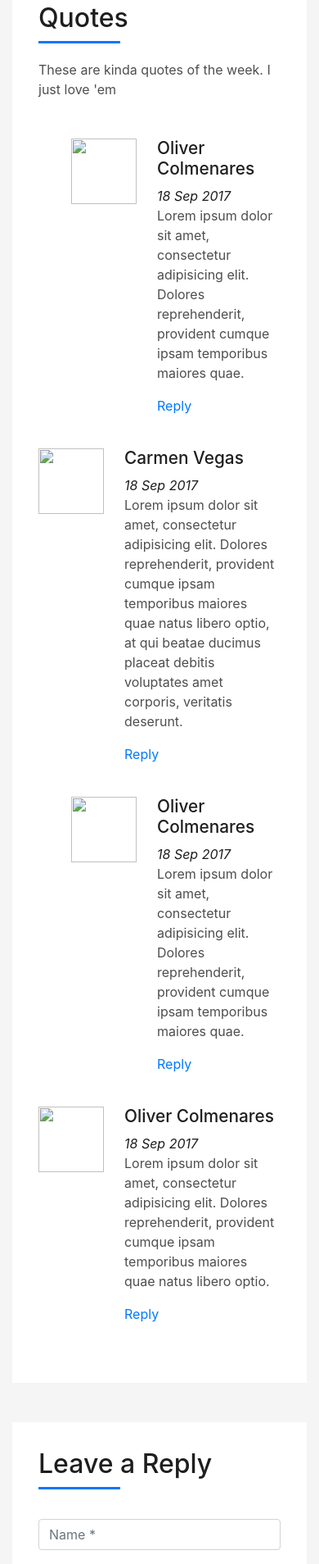
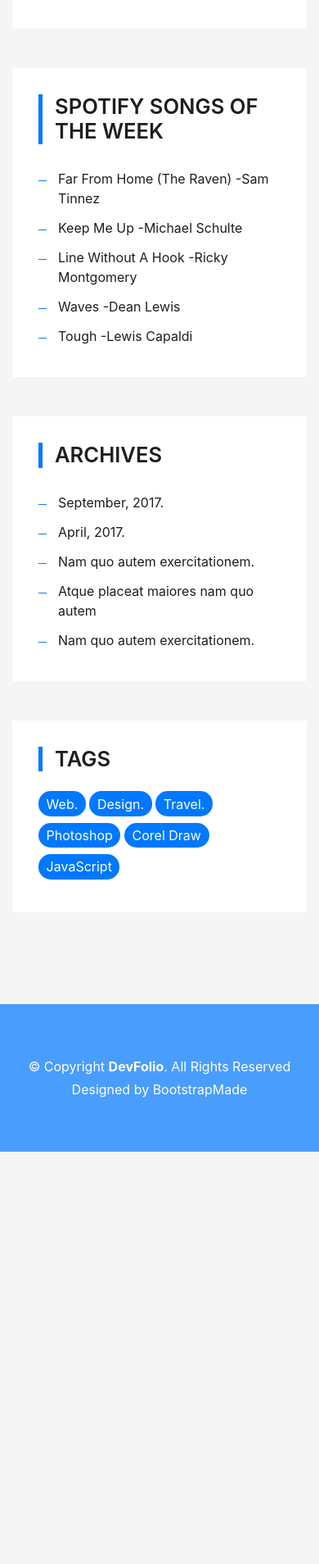
Before and after one commit to TheStormBreaks/websiteProfile, a plain HTML site: page videoeditsblog.html in a window 390 px wide. Shown: the part 2548-4456 px from the top of the page at 82% size. After the commit the page ends 3953 px from the top, so only its background shows below. Drawn offline with Linux system fonts and the light colour scheme; files whose address does not match are found by name.

Commit message:
First veb

```diff
--- a/videoeditsblog.html
+++ b/videoeditsblog.html
@@ -152,146 +152,31 @@
               </p>
             </div>
           </div>
-          <div class="box-comments">
-            <div class="title-box-2">
-              <h4 class="title-comments title-left">Quotes</h4>
-              <br>
-              <p>These are kinda quotes of the week. I just love 'em</p>
-            </div>
-            <ul class="list-comments">
-              <li class="comment-children">
-                <div class="comment-avatar">
-                  <img src="img/testimonial-2.jpg" alt="">
-                </div>
-                <div class="comment-details">
-                  <h4 class="comment-author">Oliver Colmenares</h4>
-                  <span>18 Sep 2017</span>
-                  <p>
-                    Lorem ipsum dolor sit amet, consectetur adipisicing elit. Dolores reprehenderit, provident cumque
-                    ipsam temporibus maiores
-                    quae.
-                  </p>
-                  <a href="3">Reply</a>
-                </div>
-              </li>
-              <li>
-                <div class="comment-avatar">
-                  <img src="img/testimonial-4.jpg" alt="">
-                </div>
-                <div class="comment-details">
-                  <h4 class="comment-author">Carmen Vegas</h4>
-                  <span>18 Sep 2017</span>
-                  <p>
-                    Lorem ipsum dolor sit amet, consectetur adipisicing elit. Dolores reprehenderit, provident cumque
-                    ipsam temporibus maiores
-                    quae natus libero optio, at qui beatae ducimus placeat debitis voluptates amet corporis,
-                    veritatis deserunt.
-                  </p>
-                  <a href="3">Reply</a>
-                </div>
-              </li>
-              <li class="comment-children">
-                <div class="comment-avatar">
-                  <img src="img/testimonial-2.jpg" alt="">
-                </div>
-                <div class="comment-details">
-                  <h4 class="comment-author">Oliver Colmenares</h4>
-                  <span>18 Sep 2017</span>
-                  <p>
-                    Lorem ipsum dolor sit amet, consectetur adipisicing elit. Dolores reprehenderit, provident cumque
-                    ipsam temporibus maiores
-                    quae.
-                  </p>
-                  <a href="3">Reply</a>
-                </div>
-              </li>
-              <li>
-                <div class="comment-avatar">
-                  <img src="img/testimonial-2.jpg" alt="">
-                </div>
-                <div class="comment-details">
-                  <h4 class="comment-author">Oliver Colmenares</h4>
-                  <span>18 Sep 2017</span>
-                  <p>
-                    Lorem ipsum dolor sit amet, consectetur adipisicing elit. Dolores reprehenderit, provident cumque
-                    ipsam temporibus maiores
-                    quae natus libero optio.
-                  </p>
-                  <a href="3">Reply</a>
-                </div>
-              </li>
-            </ul>
-          </div>
-          <div class="form-comments">
-            <div class="title-box-2">
-              <h3 class="title-left">
-                Leave a Reply
-              </h3>
-            </div>
-            <form class="form-mf">
-              <div class="row">
-                <div class="col-md-6 mb-3">
-                  <div class="form-group">
-                    <input type="text" class="form-control input-mf" id="inputName" placeholder="Name *" required>
-                  </div>
-                </div>
-                <div class="col-md-6 mb-3">
-                  <div class="form-group">
-                    <input type="email" class="form-control input-mf" id="inputEmail1" placeholder="Email *" required>
-                  </div>
-                </div>
-                <div class="col-md-12 mb-3">
-                  <div class="form-group">
-                    <input type="url" class="form-control input-mf" id="inputUrl" placeholder="Website">
-                  </div>
-                </div>
-                <div class="col-md-12 mb-3">
-                  <div class="form-group">
-                    <textarea id="textMessage" class="form-control input-mf" placeholder="Comment *" name="message"
-                      cols="45" rows="8" required></textarea>
-                  </div>
-                </div>
-                <div class="col-md-12">
-                  <button type="submit" class="button button-a button-big button-rouded">Send Message</button>
-                </div>
-              </div>
-            </form>
-          </div>
+
+
         </div>
         <div class="col-md-4">
           <div class="widget-sidebar sidebar-search">
-            <h5 class="sidebar-title">Search</h5>
-            <div class="sidebar-content">
-              <form>
-                <div class="input-group">
-                  <input type="text" class="form-control" placeholder="Search for..." aria-label="Search for...">
-                  <span class="input-group-btn">
-                    <button class="btn btn-secondary btn-search" type="button">
-                      <span class="ion-android-search"></span>
-                    </button>
-                  </span>
-                </div>
-              </form>
-            </div>
+
           </div>
           <div class="widget-sidebar">
             <h5 class="sidebar-title">Spotify songs of the week</h5>
             <div class="sidebar-content">
               <ul class="list-sidebar">
                 <li>
-                  <a href="#">Atque placeat maiores.</a>
+                  <a href="#">Far From Home (The Raven) -Sam Tinnez</a>
                 </li>
                 <li>
-                  <a href="#">Lorem ipsum dolor sit amet consectetur</a>
+                  <a href="#">Keep Me Up -Michael Schulte</a>
                 </li>
                 <li>
-                  <a href="#">Nam quo autem exercitationem.</a>
+                  <a href="#">Line Without A Hook -Ricky Montgomery</a>
                 </li>
                 <li>
-                  <a href="#">Atque placeat maiores nam quo autem</a>
+                  <a href="#">Waves -Dean Lewis<a>
                 </li>
                 <li>
-                  <a href="#">Nam quo autem exercitationem.</a>
+                  <a href="#">Tough -Lewis Capaldi</a>
                 </li>
               </ul>
             </div>
```
